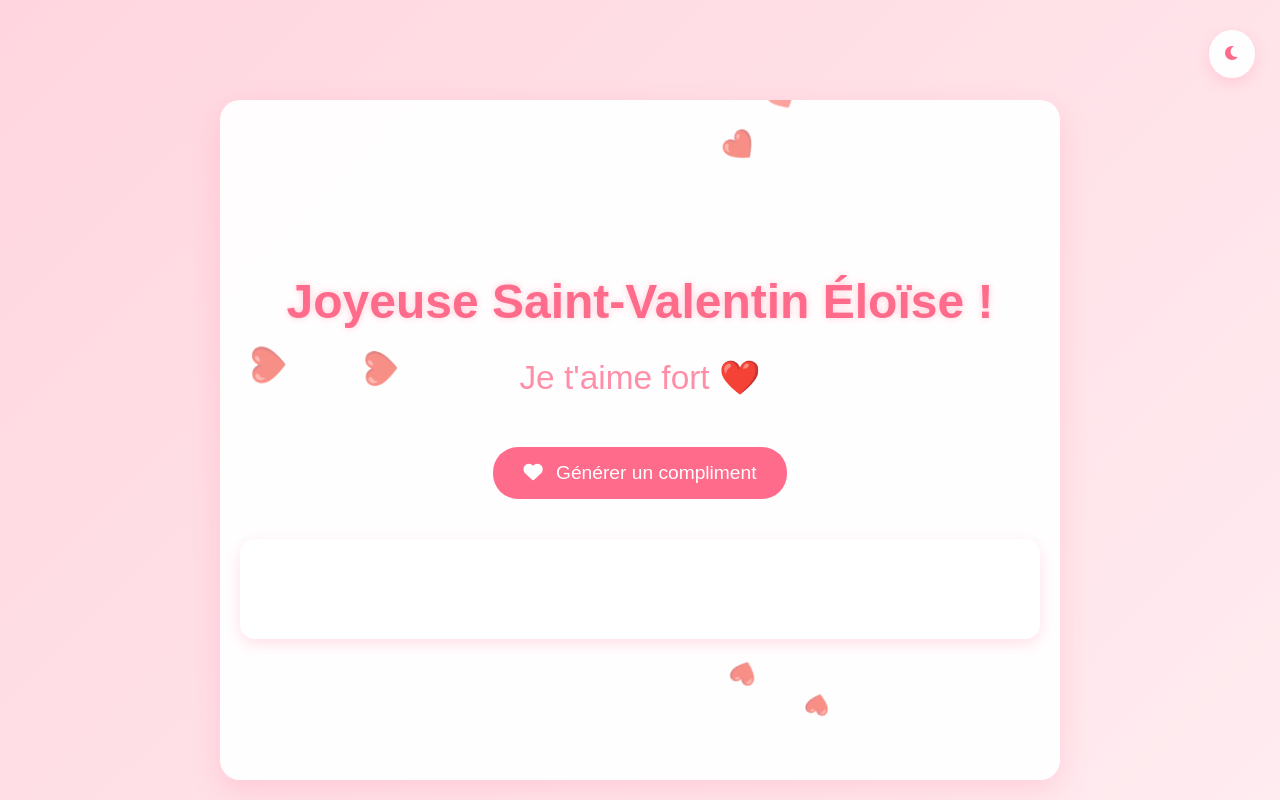
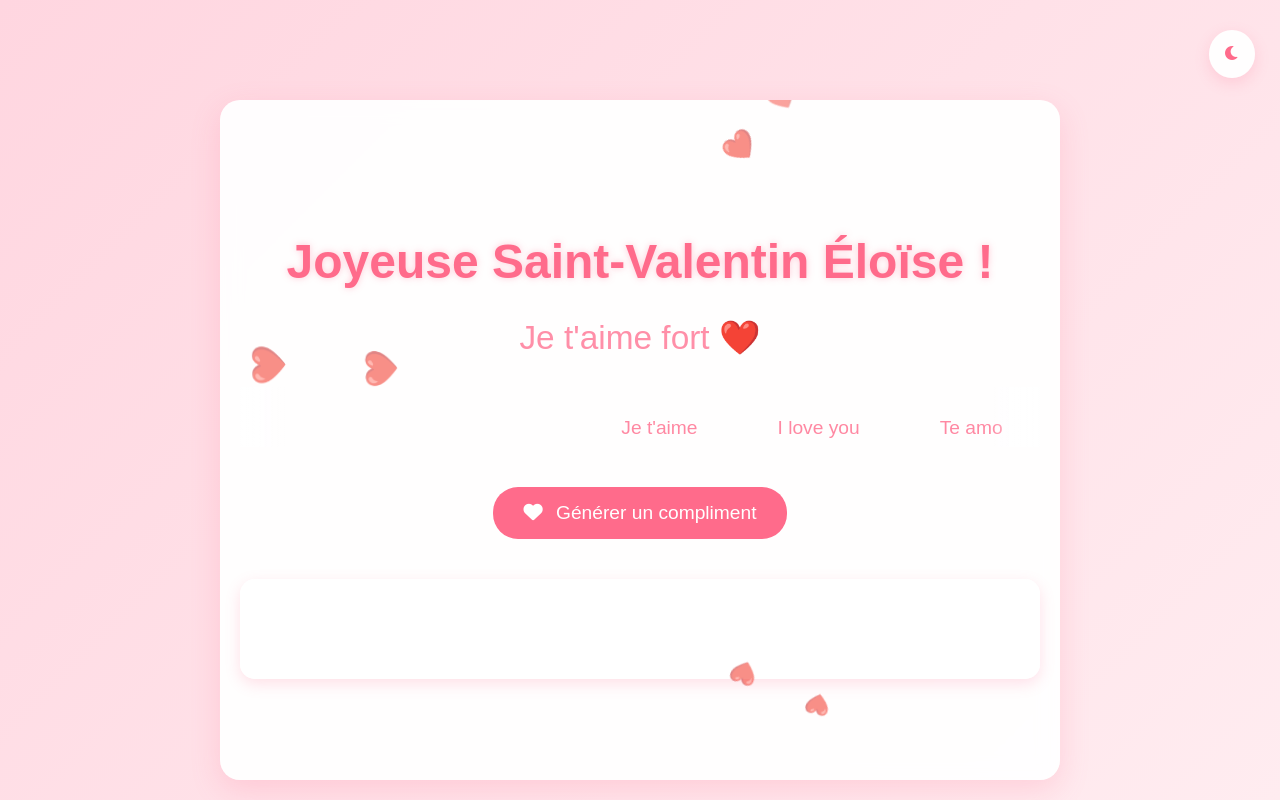
Before and after one commit to filsuin/My-website, a PHP site: page /eloise.html in a window 1280 px wide. Run offline with PHP 8.4, Linux system fonts and the light colour scheme.

Commit message:
1.15.4
I love you" scrolling added in many languages

```diff
--- a/assets/css/eloise.css
+++ b/assets/css/eloise.css
@@ -195,6 +195,78 @@ body {
     }
 }
 
+.love-languages-container {
+    width: 100%;
+    height: 60px;
+    margin: 20px 0;
+    overflow: hidden;
+    position: relative;
+}
+
+.love-languages-container::before,
+.love-languages-container::after {
+    content: '';
+    position: absolute;
+    top: 0;
+    width: 50px;
+    height: 100%;
+    z-index: 2;
+}
+
+.love-languages-container::before {
+    left: 0;
+    background: linear-gradient(to right, var(--container-bg), transparent);
+}
+
+.love-languages-container::after {
+    right: 0;
+    background: linear-gradient(to left, var(--container-bg), transparent);
+}
+
+.love-languages-scroll {
+    animation: scrollLanguages 30s linear infinite; /* Réduit de 60s à 30s */
+    white-space: nowrap;
+    padding: 15px 0;
+    display: flex;
+    align-items: center;
+}
+
+.love-language {
+    display: inline-block;
+    margin: 0 30px;
+    color: var(--text-color);
+    font-size: 1.2em;
+    opacity: 0.8;
+    transition: all 0.3s ease;
+    vertical-align: middle;
+    font-family: "Segoe UI Emoji", "Apple Color Emoji", sans-serif;
+    padding: 5px 10px;
+    border-radius: 15px;
+}
+
+.love-language .flag {
+    display: inline-block;
+    margin-right: 8px;
+    font-size: 1.2em;
+    transform: translateY(1px);
+}
+
+.love-language:hover {
+    transform: scale(1.1);
+    opacity: 1;
+    background: var(--text-color);
+    color: var(--container-bg);
+}
+
+@keyframes scrollLanguages {
+    0% {
+        transform: translateX(100%);
+    }
+    100% {
+        transform: translateX(-100%);
+    }
+}
+
 @media (max-width: 768px) {
     .valentine-title {
         font-size: 2em;
--- a/assets/js/eloise.js
+++ b/assets/js/eloise.js
@@ -3,6 +3,7 @@ document.addEventListener('DOMContentLoaded', () => {
     const savedTheme = localStorage.getItem('theme') || 'light';
     document.documentElement.setAttribute('data-theme', savedTheme);
     updateThemeIcon(savedTheme);
+    initializeLoveLanguages();
 });
 
 const themeToggle = document.getElementById('themeToggle');
@@ -96,3 +97,127 @@ document.getElementById('complimentBtn').addEventListener('click', async functio
         complimentResult.innerHTML = "Désolé, une erreur s'est produite. Mais tu restes la plus belle à mes yeux ! ❤️";
     }
 });
+
+const loveLanguages = [
+    { lang: 'Français', text: 'Je t\'aime' },
+    { lang: 'English', text: 'I love you' },
+    { lang: 'Español', text: 'Te amo' },
+    { lang: 'Deutsch', text: 'Ich liebe dich' },
+    { lang: 'Italiano', text: 'Ti amo' },
+    { lang: 'Português', text: 'Eu te amo' },
+    { lang: '日本語', text: '愛してる' },
+    { lang: '한국어', text: '사랑해' },
+    { lang: '中文', text: '我爱你' },
+    { lang: 'Русский', text: 'Я люблю тебя' },
+    { lang: 'العربية', text: 'أحبك' },
+    { lang: 'Hindi', text: 'मैं तुमसे प्यार करता हूं' },
+    { lang: 'Nederlands', text: 'Ik hou van je' },
+    { lang: 'Svenska', text: 'Jag älskar dig' },
+    { lang: 'Ελληνικά', text: 'Σ\'αγαπώ' },
+    { lang: 'Polski', text: 'Kocham cię' },
+    { lang: 'Türkçe', text: 'Seni seviyorum' },
+    { lang: 'Dansk', text: 'Jeg elsker dig' },
+    { lang: 'Suomi', text: 'Minä rakastan sinua' },
+    { lang: 'Czech', text: 'Miluji tě' },
+    { lang: 'Vietnamese', text: 'Anh yêu em' },
+    { lang: 'Thai', text: 'ฉันรักคุณ' },
+    { lang: 'Indonesian', text: 'Aku cinta kamu' },
+    { lang: 'Filipino', text: 'Mahal kita' },
+    { lang: 'Romanian', text: 'Te iubesc' },
+    { lang: 'Hungarian', text: 'Szeretlek' },
+    { lang: 'Hebrew', text: 'אני אוהב אותך' },
+    { lang: 'Persian', text: 'دوستت دارم' },
+    { lang: 'Bengali', text: 'আমি তোমাকে ভালোবাসি' },
+    { lang: 'Ukrainian', text: 'Я тебе кохаю' },
+    { lang: 'Croatian', text: 'Volim te' },
+    { lang: 'Lithuanian', text: 'Aš tave myliu' },
+    { lang: 'Slovak', text: 'Ľúbim ťa' },
+    { lang: 'Latvian', text: 'Es tevi mīlu' },
+    { lang: 'Estonian', text: 'Ma armastan sind' },
+    { lang: 'Albanian', text: 'Të dua' },
+    { lang: 'Macedonian', text: 'Те сакам' },
+    { lang: 'Bulgarian', text: 'Обичам те' },
+    { lang: 'Georgian', text: 'მიყვარხარ' },
+    { lang: 'Armenian', text: 'Ես քեզ սիրում եմ' },
+    { lang: 'Icelandic', text: 'Ég elska þig' },
+    { lang: 'Maltese', text: 'Inħobbok' },
+    { lang: 'Swahili', text: 'Nakupenda' },
+    { lang: 'Mongolian', text: 'Би чамд хайртай' },
+    { lang: 'Uzbek', text: 'Men seni sevaman' },
+    { lang: 'Kazakh', text: 'Мен сені сүйемін' },
+    { lang: 'Azerbaijani', text: 'Səni sevirəm' },
+    { lang: 'Kurdish', text: 'Ez te dihezbînim' },
+    { lang: 'Nepali', text: 'म तिमीलाई माया गर्छु' },
+    { lang: 'Tamil', text: 'நான் உன்னை காதலிக்கிறேன்' },
+    { lang: 'Telugu', text: 'నేను నిన్ను ప్రేమిస్తున్నాను' },
+    { lang: 'Kannada', text: 'ನಾನು ನಿನ್ನನ್ನು ಪ್ರೀತಿಸುತ್ತೇನೆ' },
+    { lang: 'Malayalam', text: 'ഞാൻ നിന്നെ സ്നേഹിക്കുന്നു' },
+    { lang: 'Marathi', text: 'मी तुझ्यावर प्रेम करतो' },
+    { lang: 'Punjabi', text: 'ਮੈਂ ਤੈਨੂੰ ਪਿਆਰ ਕਰਦਾ ਹਾਂ' },
+    { lang: 'Urdu', text: 'میں تم سے پیار کرتا ہوں' },
+    { lang: 'Khmer', text: 'ខ្ញុំស្រឡាញ់អ្នក' },
+    { lang: 'Lao', text: 'ຂ້ອຍຮັກເຈົ້າ' },
+    { lang: 'Myanmar', text: 'ငါချစ်တယ်' },
+    { lang: 'Amharic', text: 'እወድሻለሁ' },
+    { lang: 'Assamese', text: 'মই তোমাক ভাল পাওঁ' },
+    { lang: 'Basque', text: 'Maite zaitut' },
+    { lang: 'Belarusian', text: 'Я цябе кахаю' },
+    { lang: 'Bhojpuri', text: 'हम तोहरा से प्यार करी' },
+    { lang: 'Burmese', text: 'ချစ်တယ်' },
+    { lang: 'Catalan', text: 'T\'estimo' },
+    { lang: 'Cebuano', text: 'Gihigugma tika' },
+    { lang: 'Chichewa', text: 'Ndimakukonda' },
+    { lang: 'Corsican', text: 'Ti amu' },
+    { lang: 'Dhivehi', text: 'އަހަރެން ދެކެ ލޯބިވޭ' },
+    { lang: 'Esperanto', text: 'Mi amas vin' },
+    { lang: 'Frisian', text: 'Ik hâld fan dy' },
+    { lang: 'Galician', text: 'Quérote' },
+    { lang: 'Guarani', text: 'Rohayhu' },
+    { lang: 'Haitian Creole', text: 'Mwen renmen ou' },
+    { lang: 'Hausa', text: 'Ina sonki' },
+    { lang: 'Hawaiian', text: 'Aloha au iā ʻoe' },
+    { lang: 'Hmong', text: 'Kuv hlub koj' },
+    { lang: 'Igbo', text: 'Ahụrụ m gị n\'anya' },
+    { lang: 'Ilocano', text: 'Ay-ayaten ka' },
+    { lang: 'Irish', text: 'Tá grá agam duit' },
+    { lang: 'Javanese', text: 'Aku tresna sampeyan' },
+    { lang: 'Kannada', text: 'ನಾನು ನಿನ್ನನ್ನು ಪ್ರೀತಿಸುತ್ತೇನೆ' },
+    { lang: 'Kazakh', text: 'Мен сені сүйемін' },
+    { lang: 'Kinyarwanda', text: 'Ndagukunda' },
+    { lang: 'Kirundi', text: 'Ndagukunda' },
+    { lang: 'Kurdish Sorani', text: 'من تۆم خۆش دەوێت' },
+    { lang: 'Kyrgyz', text: 'Мен сени сүйөм' },
+    { lang: 'Luxembourgish', text: 'Ech hunn dech gär' },
+    { lang: 'Malagasy', text: 'Tiako ianao' },
+    { lang: 'Maori', text: 'Kei te aroha au ki a koe' },
+    { lang: 'Marathi', text: 'मी तुझ्यावर प्रेम करतो' },
+    { lang: 'Oriya', text: 'ମୁଁ ତୁମକୁ ଭଲ ପାଏ' },
+    { lang: 'Pashto', text: 'زه تا سره مينه کوم' },
+    { lang: 'Quechua', text: 'Munakuyki' },
+    { lang: 'Samoan', text: 'Ou te alofa ia te oe' },
+    { lang: 'Scots Gaelic', text: 'Tha gaol agam ort' },
+    { lang: 'Sesotho', text: 'Kea o rata' },
+    { lang: 'Shona', text: 'Ndinokuda' },
+    { lang: 'Sindhi', text: 'مان توسان پيار ڪريان ٿو' },
+    { lang: 'Sinhala', text: 'මම ඔයාට ආදරෙයි' },
+    { lang: 'Somali', text: 'Waan ku jeclahay' },
+    { lang: 'Sundanese', text: 'Abdi bogoh ka anjeun' },
+    { lang: 'Tajik', text: 'Ман туро дӯст медорам' },
+    { lang: 'Tatar', text: 'Мин сине яратам' },
+    { lang: 'Telugu', text: 'నేను నిన్ను ప్రేమిస్తున్నాను' },
+    { lang: 'Turkmen', text: 'Men seni söýyärin' },
+    { lang: 'Yoruba', text: 'Mo nífẹ̀ẹ́ rẹ' },
+    { lang: 'Zulu', text: 'Ngiyakuthanda' }
+];
+
+function initializeLoveLanguages() {
+    const container = document.querySelector('.love-languages-scroll');
+    // Répéter la liste deux fois pour un défilement continu
+    const content = [...loveLanguages, ...loveLanguages].map(item =>
+        `<span class="love-language" title="${item.lang}">${item.text}</span>`
+    ).join('');
+
+    container.innerHTML = content;
+}
+
+document.addEventListener('DOMContentLoaded', initializeLoveLanguages);
--- a/eloise.html
+++ b/eloise.html
@@ -1,5 +1,5 @@
 <!DOCTYPE html>
-<html lang="fr" data-theme="light">
+<html lang="fr" data-theme="dark">
 <head>
     <meta charset="UTF-8">
     <meta name="viewport" content="width=device-width, initial-scale=1.0">
@@ -18,6 +18,9 @@
             <div class="message-container">
                 <h1 class="valentine-title">Joyeuse Saint-Valentin Éloïse !</h1>
                 <p class="love-message">Je t'aime fort ❤️</p>
+                <div class="love-languages-container">
+                    <div class="love-languages-scroll"></div>
+                </div>
                 <div class="hearts-animation"></div>
             </div>
             <div class="compliment-container">
```
